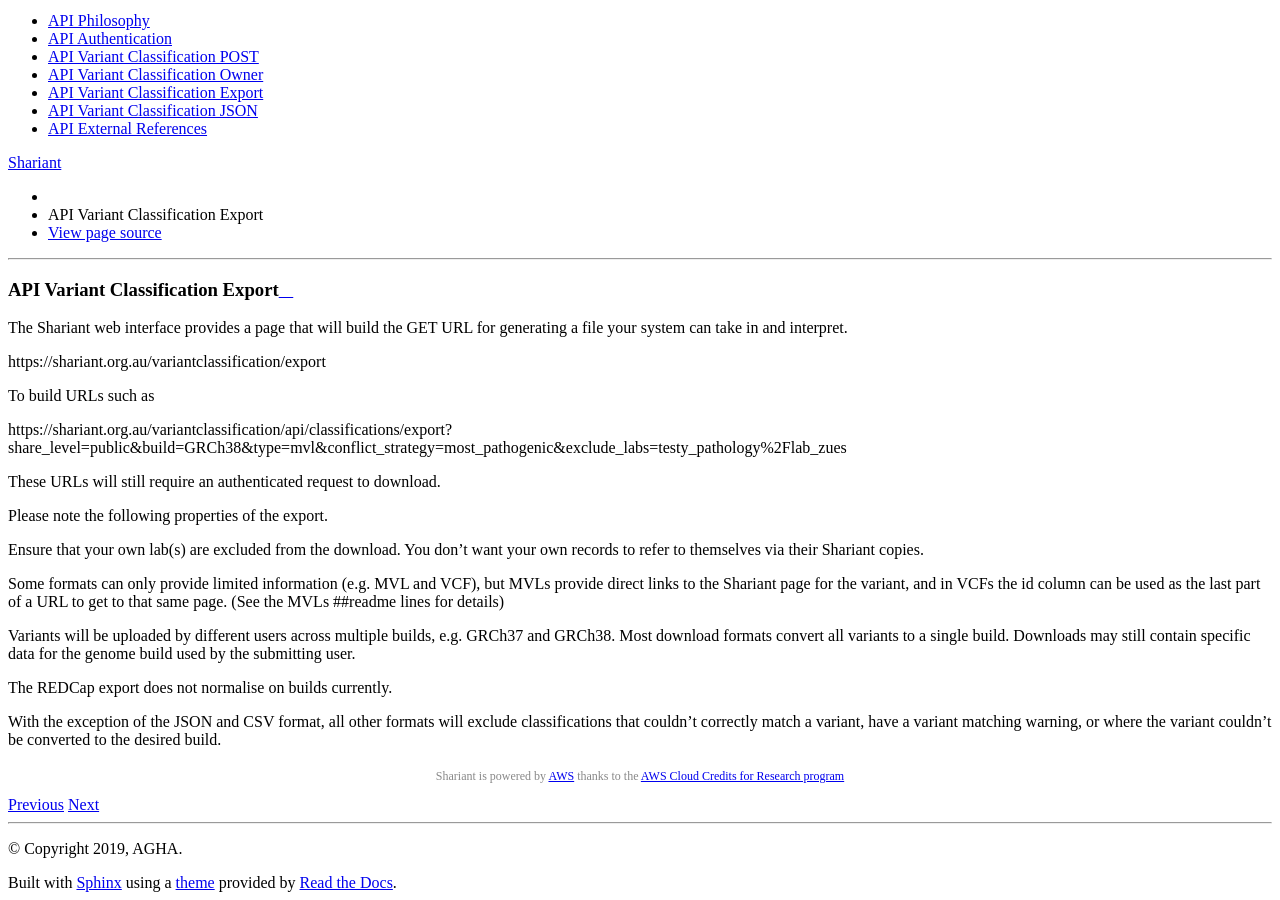
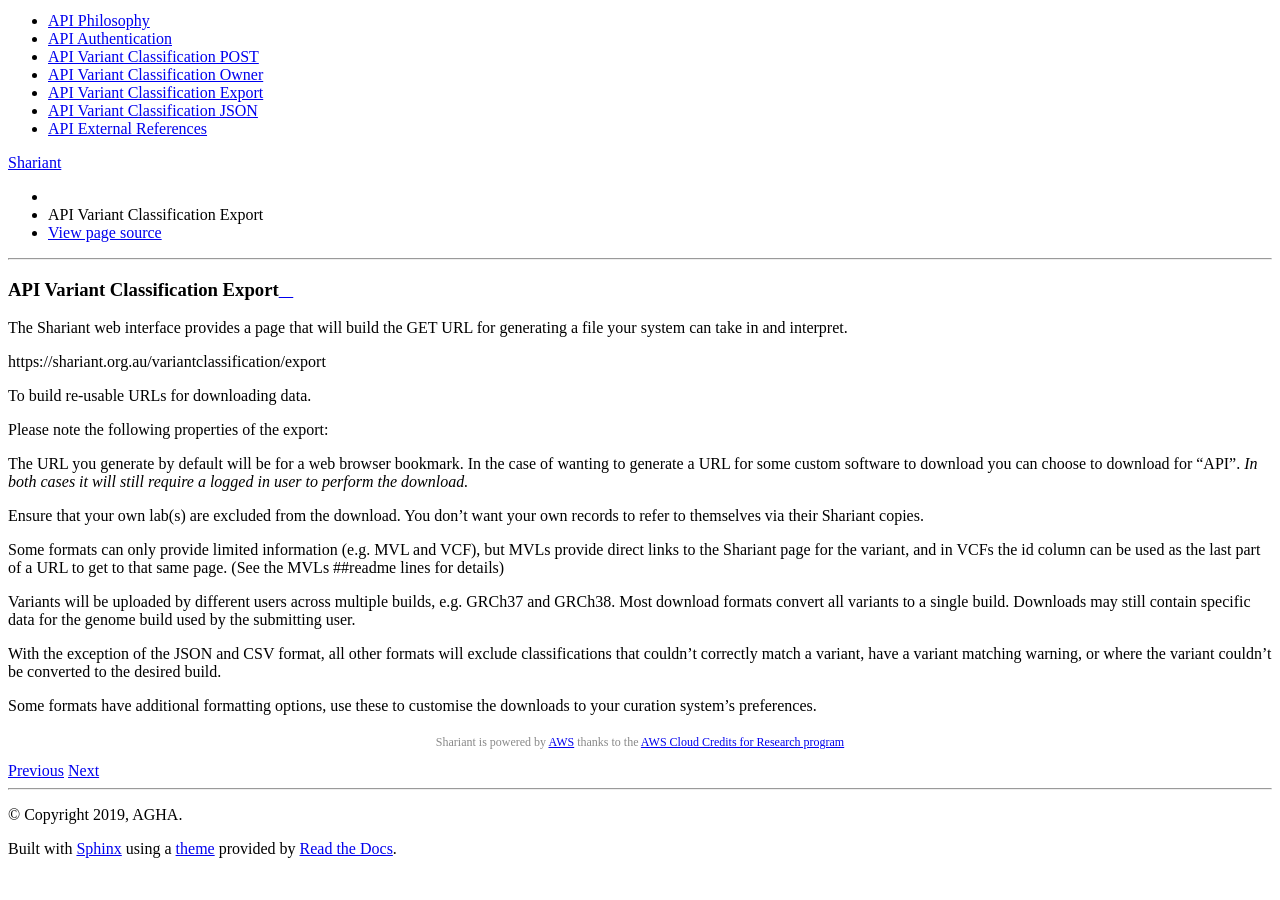
Before and after one commit to SACGF/shariant_docs, a Sphinx documentation site: the page built from docs/integration/api/classification_export.md, in a window 1280 px wide and 900 px high, scrolled down 609 px. Built offline with Sphinx 7.4.7 and the Read the Docs theme 2.0.0, drawn with Linux system fonts in a browser that asks for light colours; after the commit the page ends 1475 px from its top, so only the background shows below that.

Commit message:
Update classification_export.md

```diff
--- a/docs/integration/api/classification_export.md
+++ b/docs/integration/api/classification_export.md
@@ -4,13 +4,12 @@ The Shariant web interface provides a page that will build the GET URL for gener
 
 https://shariant.org.au/variantclassification/export
 
-To build URLs such as
+To build re-usable URLs for downloading data.
 
-https://shariant.org.au/variantclassification/api/classifications/export?share_level=public&build=GRCh38&type=mvl&conflict_strategy=most_pathogenic&exclude_labs=testy_pathology%2Flab_zues
+Please note the following properties of the export:
 
-These URLs will still require an authenticated request to download.
-
-Please note the following properties of the export.
+The URL you generate by default will be for a web browser bookmark. In the case of wanting to generate a URL for some custom software to download you can choose to download for "API".
+_In both cases it will still require a logged in user to perform the download._
 
 Ensure that your own lab(s) are excluded from the download. You don't want your own records to refer to themselves via their Shariant copies.
 
@@ -18,6 +17,6 @@ Some formats can only provide limited information (e.g. MVL and VCF), but MVLs p
 
 Variants will be uploaded by different users across multiple builds, e.g. GRCh37 and GRCh38. Most download formats convert all variants to a single build. Downloads may still contain specific data for the genome build used by the submitting user.
 
-The REDCap export does not normalise on builds currently.
+With the exception of the JSON and CSV format, all other formats will exclude classifications that couldn't correctly match a variant, have a variant matching warning, or where the variant couldn't be converted to the desired build.
 
-With the exception of the JSON and CSV format, all other formats will exclude classifications that couldn't correctly match a variant, have a variant matching warning, or where the variant couldn't be converted to the desired build.
+Some formats have additional formatting options, use these to customise the downloads to your curation system's preferences.
```
